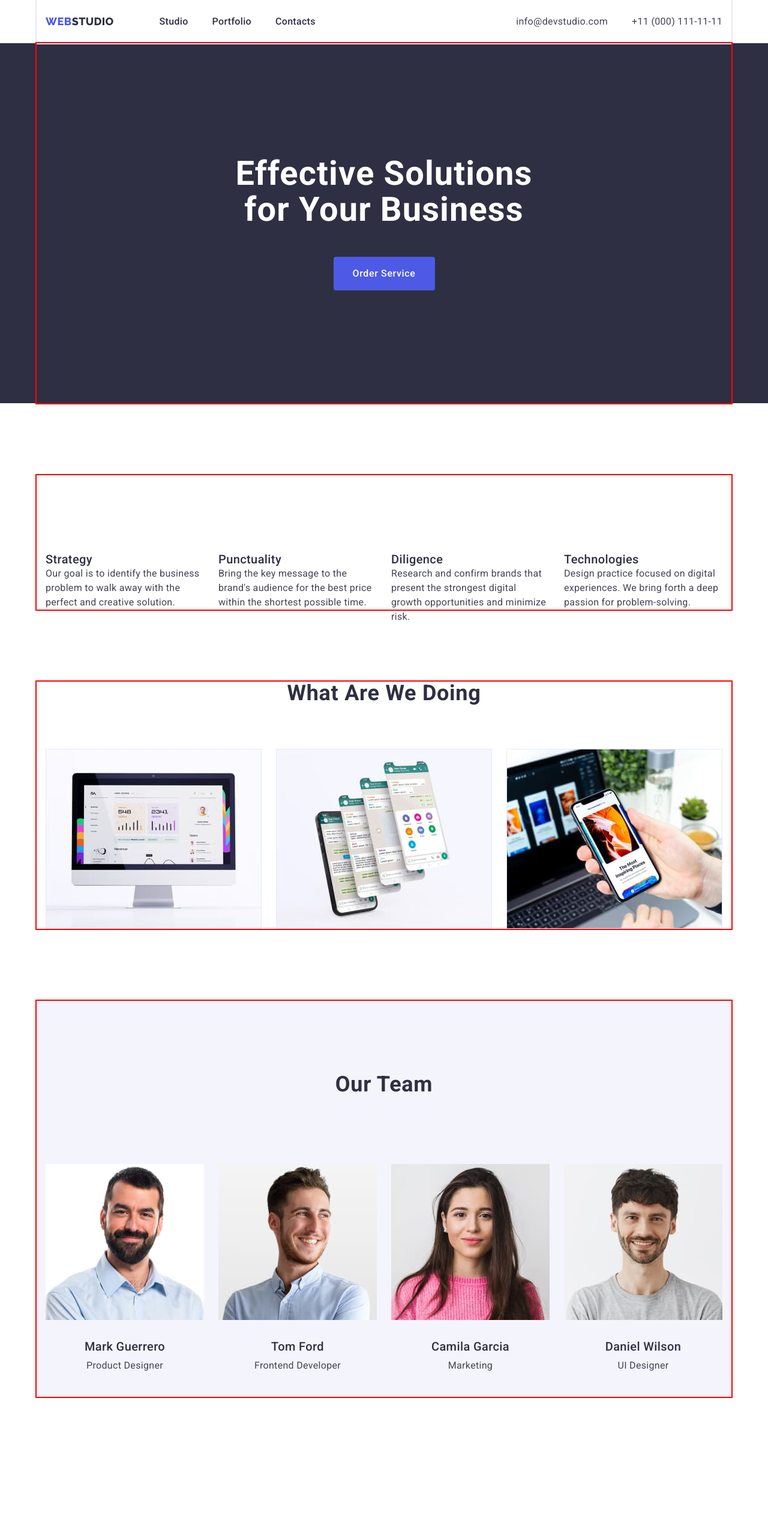
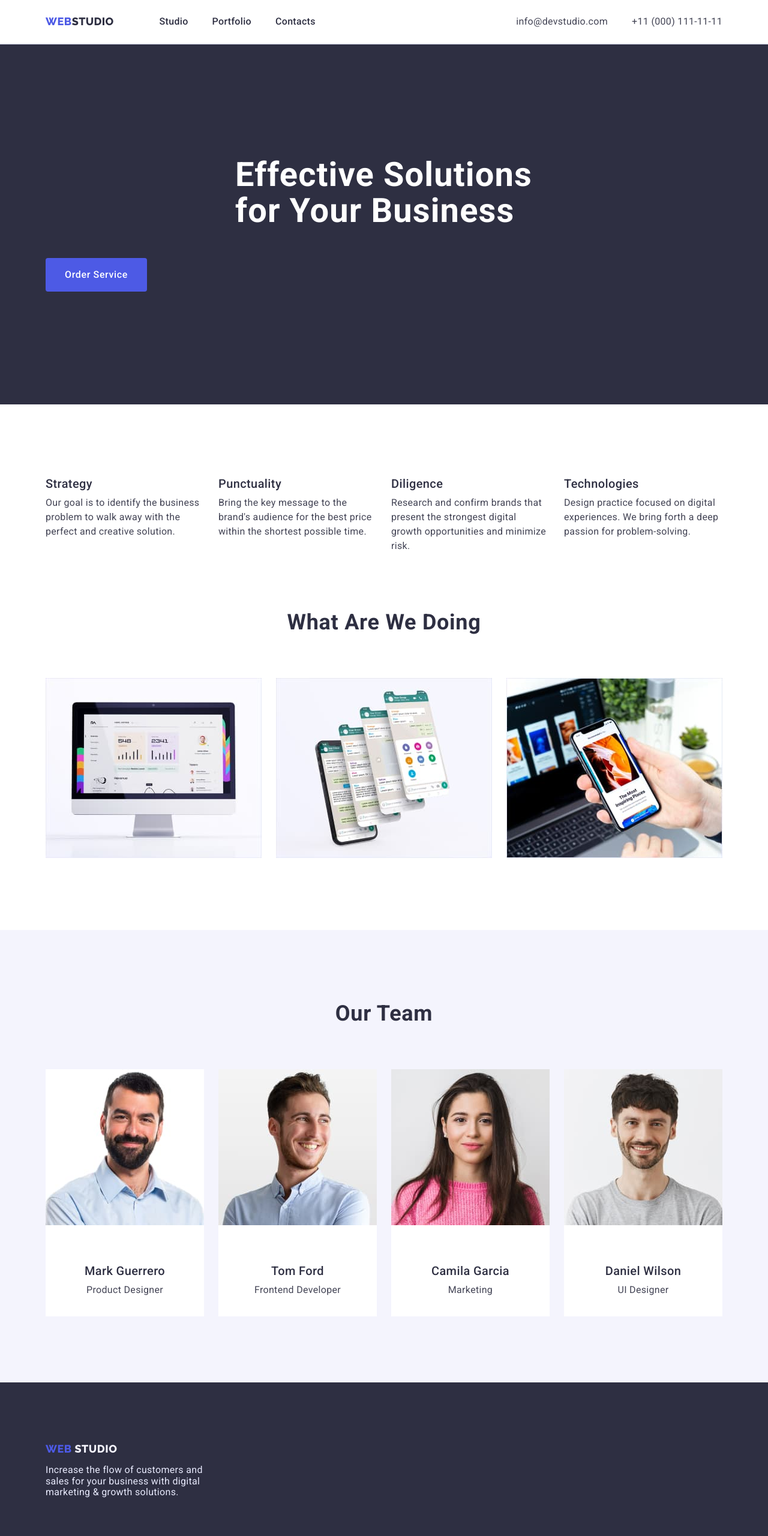
Before and after one commit to Helenakhudsk/goit-markup-hw-02, a plain HTML site: page index.html in a window 1280 px wide. Shown: the top 2560 px of the page at 60% size. Drawn offline with nearby package versions, Linux system fonts and the light colour scheme.

Commit message:
update index html file

```diff
--- a/css/styles.css
+++ b/css/styles.css
@@ -7,8 +7,8 @@ html{
 --accent-color: #2E2F42;
 --hover-fokus-color: #404bbf;
 --text-footer: #E7E9FC;
---text-banner: #FFFFFF;
---logo-footer: #F4F4FD;
+--white: #FFFFFF;
+--light-color: #F4F4FD;
 --buutton-background: #F4F4FD;
 
 }
@@ -34,8 +34,8 @@ body{
     width: 1158px;
     padding-left: 15px;
     padding-right: 15px;
-    margin: 0 auto;
-    outline: 2px solid red;
+    margin-left: auto;
+    margin-right: auto;
  }
 h1,h2,h3,h4,p{
     margin-top: 0;
@@ -48,11 +48,13 @@ ul{
 img{
     display: block;
 }
+.header{
+    border-bottom: 2px solid var(--text-footer);
+}
 .main-nav{
     display: flex;
     align-items: center;
     justify-content: space-between;
-    outline: 2px solid #E7E9FC
 }
 .logo{
     font-family: 'Raleway', sans-serif;
@@ -121,13 +123,6 @@ img{
     /*--------------Main banner------------------*/
     .banner{
         background-color:var(--accent-color);
-        margin-bottom: 120px;
-    }
-    .hero{
-        display: flex;
-        flex-direction: column;
-        align-items: center;
-        justify-content: space-around;
         padding-top: 188px;
         padding-bottom: 188px;
     }
@@ -136,10 +131,15 @@ img{
         font-size: 56px;
         line-height: 1.07;
         letter-spacing: 0.02em;
+        margin-left: auto;
+        margin-right: auto;
         width: 496px;
         height: 120px;
-        text-align: center;
-        color: var(--text-banner);
+        color: var(--white);
+    }
+    .banner .banner-btn:hover,
+    .banner .banner-btn:focus{
+    background-color: var(--hover-fokus-color);
     }
     .banner-btn{
         font-family: 'Roboto', sans-serif;
@@ -147,35 +147,33 @@ img{
         font-size: 16px;
         line-height: 1.5;
         letter-spacing: 0.04em;
+        margin-left: auto;
+        margin-right: auto;
         width: 169px;
         height: 56px;
+        margin-top: 48px;
+        color: var(--white);
+        background: var(--title-text-color);
         border-radius: 4px;
-        margin-top: 48px;
-        color: var(--text-banner);
-        background: var(--title-text-color);
-        border-color: transparent;
+        border: none;
         cursor: pointer;
     }
     /*----------------About company-----------------*/
+    .company{
+        padding-top: 120px;
+        padding-bottom: 120px;
+    }
     .about-company{
         display: flex;
-        margin-top: 120px;
+        gap: 24px;
     }
-    .company{
-    display: flex;
-    flex-direction: row;
-    align-items: flex-end;
-    height: 224px;
-    gap: 24px;
-}
     .guality-company{
-        display: flex;
         font-weight: 500;
         font-size: 20px;
         line-height: 1.2;
         letter-spacing: 0.02em;
+        margin-bottom: 8px;
         color: var(--accent-color);
-
     }
     .guality-comp-descr{
         font-size: 16px;
@@ -186,14 +184,11 @@ img{
         color: var(--primary-text-color);
     }
     /*----------------What are we doing---------------*/
-    .types-of-work{
-        display: flex;
-        align-items: center;
-        flex-direction: column;
-        margin-top: 120px;
+    .doing{
+        padding-bottom: 120px;
     }
+
     .doing-title{
-        font-style: normal;
         text-align: center;
         font-weight: 700;
         font-size: 36px;
@@ -205,25 +200,19 @@ img{
     }
     .doing-imgs{
         display: flex;
-        flex-direction: row;
-        align-items: flex-end;
         gap: 24px;
     }
     /*------------------Our team---------------------*/
-    .team-li{
-        display: flex;
-        flex-direction: column;
-        align-items: center;
-        margin-top: 120px;
-        background-color: var(--logo-footer);
-
+    .team{
+        padding-top: 120px;
+        padding-bottom: 110px;
+        background-color: var(--light-color);
     }
     .our-team{
         font-weight: 700;
         font-size: 36px;
         line-height: 1.11;
         letter-spacing: 0.02em;
-        margin-top: 120px;
         margin-bottom: 72px;
         text-align: center;
         text-transform: capitalize;
@@ -231,12 +220,13 @@ img{
     }
     .list-team{
         display: flex;
-        flex-direction: row;
-        align-items: center;
-        justify-content: center;
-        width: 264px;
-        height: 428px;
         gap: 24px;
+    }
+    .data{
+        padding-top: 32px;
+        padding-bottom: 32px;
+        text-align: center;
+        background-color: var(--white);
     }
     .name{
         display: flex;
@@ -246,12 +236,10 @@ img{
         line-height: 1.2;
         letter-spacing: 0.02em;
         padding-top: 32px;
-        padding-bottom: 8px;
+        margin-bottom: 8px;
         color: var(--accent-color);
     }
     .direction{
-        display: flex;
-        justify-content: center;
         font-size: 16px;
         line-height: 1.5;
         letter-spacing: 0.02em;
@@ -259,14 +247,16 @@ img{
     }
     /*----------------portfolio--------------------*/
     /*------buttons------------*/
-    .buttoms-li{
-        display: flex;
-        justify-items: center;
+    .buttons-pictures{
+            display: flex;
+            padding-top: 96px;
+            padding-bottom: 120px;
+            justify-items: center;
     }
     .portf-butns .portf-butn-list:hover,
     .portf-butns .portf-butn-list:focus{
         background-color: var(--hover-fokus-color);
-        color: var(--text-banner);
+        color: var(--white);
     }
     .title-btn{
         position: absolute;
@@ -281,17 +271,14 @@ img{
         overflow: hidden;
     }
     .brd-text{
-        display: flex;
         padding: 32px 0px;
         border: 2px solid var(--text-footer);
         border-top: 0;
     }
     .portf-butns{
         display: flex;
-        flex-direction: row;
         justify-content: center;
-        margin-top: 93px;
-        margin-bottom: 75px;
+        margin-bottom: 72px;
         gap: 24px;
     }
     .portf-butn-list{
@@ -303,6 +290,8 @@ img{
         padding: 12px 24px;
         color: var(--title-text-color);
         background: var(--buutton-background);
+        border-radius: 4px;
+        border-color: transparent;
         cursor: pointer;
     }
     .link{
@@ -311,12 +300,10 @@ img{
 
 /*---------pictures---------*/
 .img{
-    display: flex;
-    margin-bottom: 120px;
+    padding-bottom: 120px;
 }
 .img-li{
-    width: 360px;
-    height: 420px;
+    width: calc((100% - 48px) /3);
 }
 .portf-typs{
     display: flex;
@@ -341,17 +328,14 @@ img{
         }
     /*-----------------footer--------------------*/
     .footer{
-        margin-top: 450px;
+        padding-top: 100px;
+        padding-bottom: 100px;
         background: var(--accent-color);
     }
-    .logo-container{
-        display: flex;
-        flex-direction: column;
-        padding: 100px 1020px 100px 156px;
+    .footer-container{
+        width: 264px;
     }
     .logo-footer{
-        display: flex;
-        margin-bottom: 16px;
         font-family: 'Raleway', sans-serif;
         font-style: normal;
         font-weight: 800;
@@ -367,10 +351,11 @@ img{
         font-size: 18px;
         line-height: 1,16;
         letter-spacing: 0.03em;
-        color: var(--logo-footer);
+        color: var(--light-color);
     }
     .page-footer{
         display: flex;
+        margin-top: 16px;
         width: 264px;
         height: 72px;
         font-weight: 400;
--- a/index.html
+++ b/index.html
@@ -58,16 +58,16 @@
     <main>
       <!-------------- Main banner------------------->
       <section class="banner">
-        <div class="container hero">
+        <div class="container">
           <h1 class="banner-title">Effective Solutions for Your Business</h1>
           <button class="banner-btn" type="button">Order Service</button>
         </div>
       </section>
       <!--------------- About company----------------->
       <section class="company">
-        <div class="container about-company">
+        <div class="container">
           <h2 class="title-hidder" hidden>features</h2>
-          <ul class="company list">
+          <ul class="about-company list">
             <li>
               <h3 class="guality-company">Strategy</h3>
               <p class="guality-comp-descr">
@@ -101,7 +101,7 @@
       </section>
       <!----------- What are we doing--------------->
       <section class="doing">
-        <div class="container types-of-work">
+        <div class="container">
           <h2 class="doing-title">What are we doing</h2>
           <ul class="doing-imgs list">
             <li>
@@ -133,7 +133,7 @@
       </section>
       <!------------------ Our team------------------->
       <section class="team">
-        <div class="container team-li">
+        <div class="container">
           <h2 class="our-team">Our Team</h2>
           <ul class="list-team list">
             <li>
@@ -143,13 +143,13 @@
                 width="264"
                 height="260"
               />
-              <h3 class="name">Mark Guerrero</h3>
-              <p class="direction">Product Designer</p>
+              <div class="data"><h3 class="name">Mark Guerrero</h3>
+              <p class="direction">Product Designer</p></div>
             </li>
             <li>
               <img src="./images/Tom.jpg" alt="Tom" width="264" height="260" />
-              <h3 class="name">Tom Ford</h3>
-              <p class="direction">Frontend Developer</p>
+              <div class="data"><h3 class="name">Tom Ford</h3>
+              <p class="direction">Frontend Developer</p></div>
             </li>
             <li>
               <img
@@ -158,8 +158,8 @@
                 width="264"
                 height="260"
               />
-              <h3 class="name">Camila Garcia</h3>
-              <p class="direction">Marketing</p>
+              <div class="data"><h3 class="name">Camila Garcia</h3>
+              <p class="direction">Marketing</p></div>
             </li>
             <li>
               <img
@@ -168,23 +168,23 @@
                 width="264"
                 height="260"
               />
-              <h3 class="name">Daniel Wilson</h3>
-              <p class="direction">UI Designer</p>
+              <div class="data"><h3 class="name">Daniel Wilson</h3>
+              <p class="direction">UI Designer</p></div>
             </li>
           </ul>
         </div>
       </section>
     </main>
     <footer class="footer">
-      <div class="container" logo-container">
-        <a class="logo-footer link" href="./index.html"
+      <div class="container">
+        <div class="footer-container"><a class="logo-footer link" href="./index.html"
           >Web
           <span class="studio-footer">Studio</span>
         </a>
         <p class="page-footer">
           Increase the flow of customers and sales for your business with
           digital marketing & growth solutions.
-        </p>
+        </p></div>
       </div>
     </footer>
   </body>
```
Also changed, not shown: portfolio.html (+14 -16 lines).
